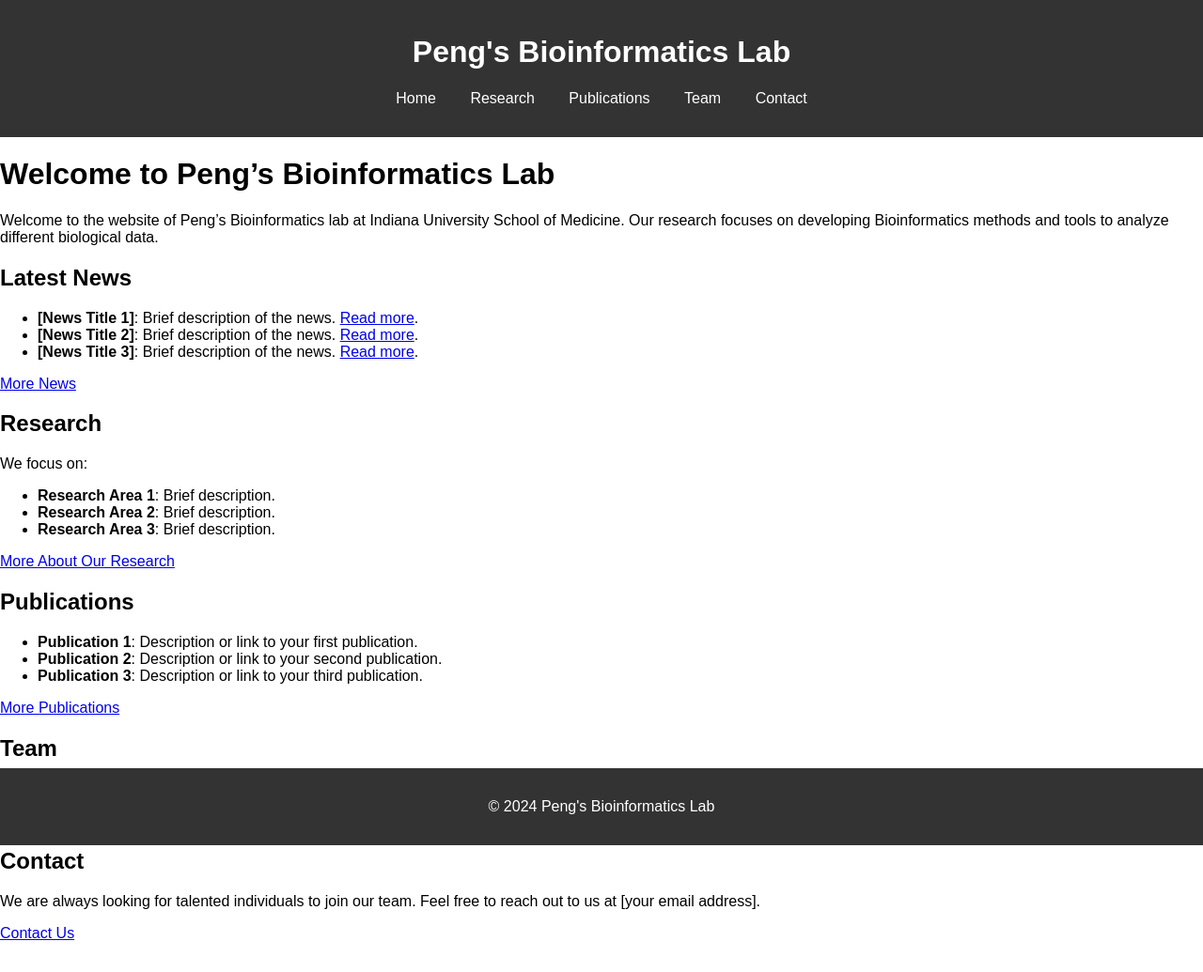
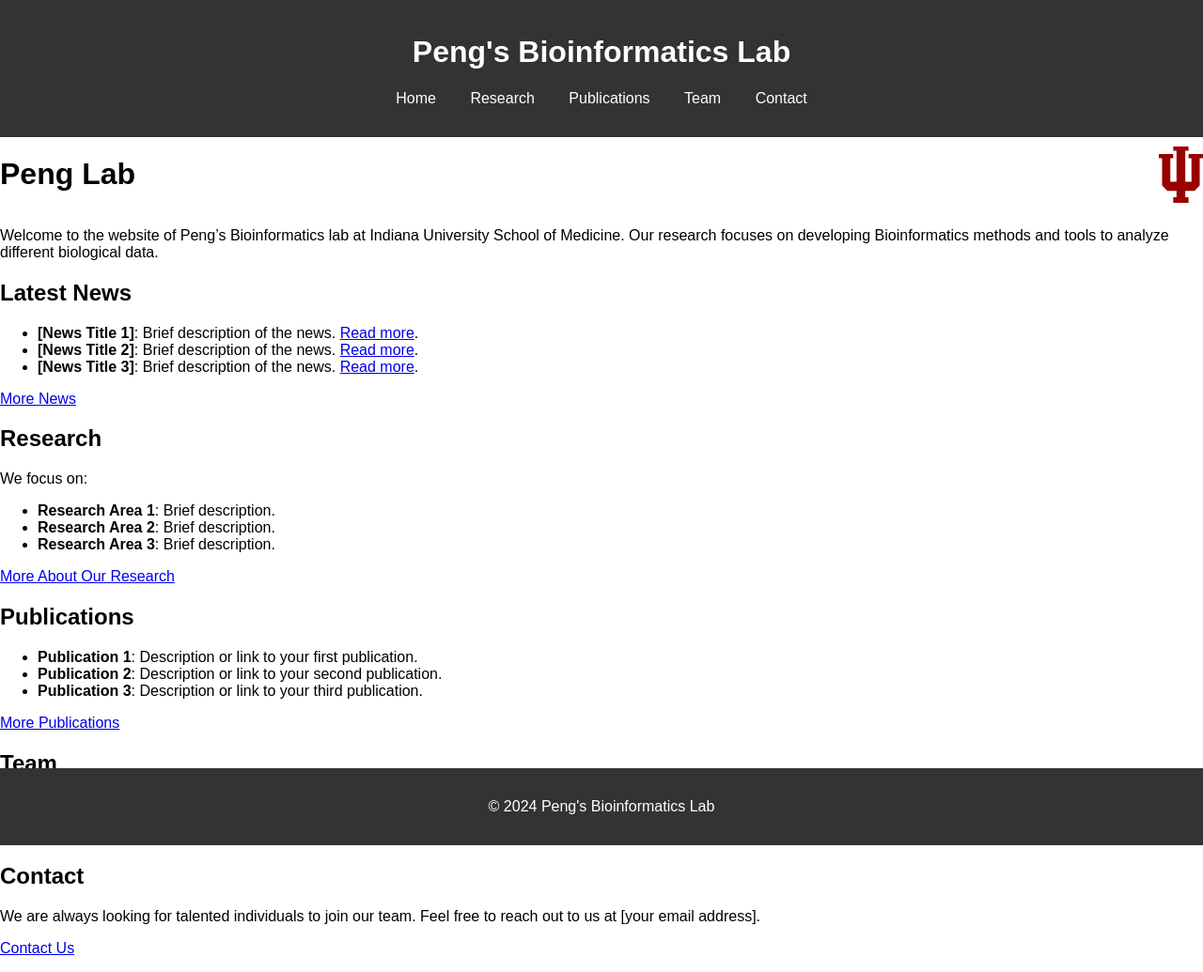
Before and after one commit to PengBioinformaticsLab/PengBioinformaticsLab.github.io, a Jekyll site: the page built from index.md, in a window 1280 px wide. Shown: the whole page at 94% size. Built offline with Jekyll 4.4.1, drawn with Linux system fonts in a browser that asks for light colours.

Commit message:
add IU logo

```diff
--- a/index.md
+++ b/index.md
@@ -3,8 +3,11 @@ layout: default
 title: Home
 ---
 
-# Welcome to Peng's Bioinformatics Lab
 
+<div style="display: flex; justify-content: space-between; align-items: center;">
+  <h1>Peng Lab</h1>
+  <img src="assets/images/Indiana_Hoosiers_logo.svg" alt="IU Logo" height="60">
+</div>
 
 Welcome to the website of Peng's Bioinformatics lab at Indiana University School of Medicine. Our research focuses on developing Bioinformatics methods and tools to analyze different biological data.
 
```
Also changed, not shown: assets/images/Indiana_Hoosiers_logo.svg (added).
